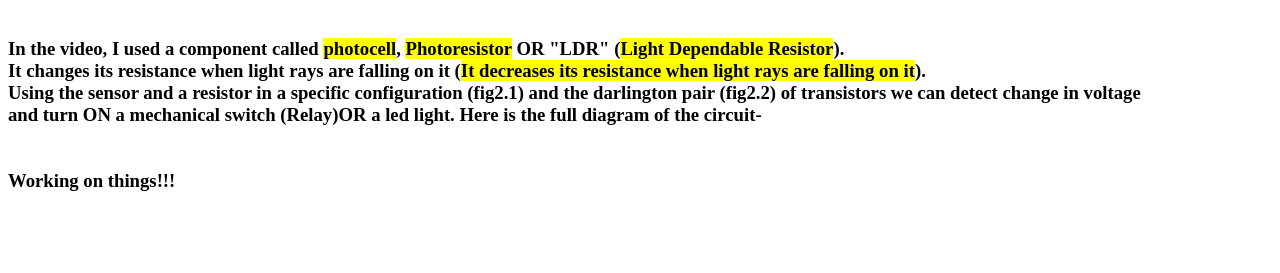
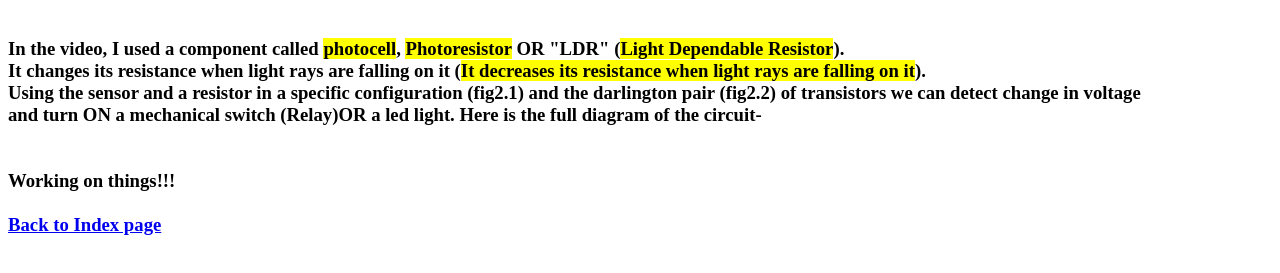
Before and after one commit to Arnav202/Article, a plain HTML site: page index.html in a window 1280 px wide. Shown: the part 445-718 px from the top of the page. Drawn offline with Linux system fonts and the light colour scheme.

Commit message:
Update index.html

```diff
--- a/index.html
+++ b/index.html
@@ -15,6 +15,9 @@ and turn ON a mechanical switch (Relay)OR a led light. Here is the full diagram
 <br>
 <br>
 Working on things!!!
+<br>
+<br>
+  <a href="https://arnav202.github.io/My-Website/">Back to Index page</a>
 
 
 <h3>
```
